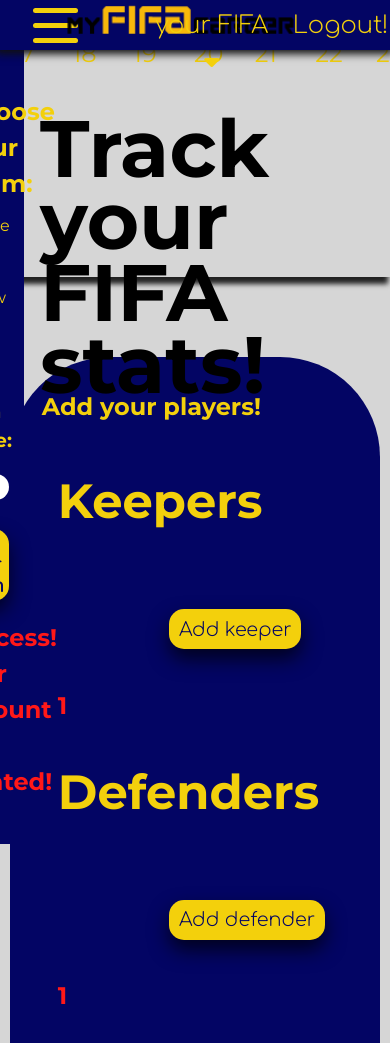
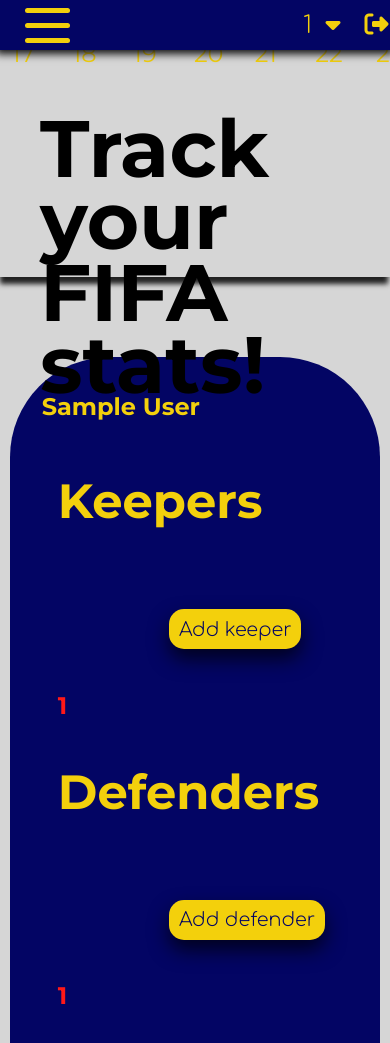
Before and after one commit to Symick/myFifaCareer, a PHP site: page /statstracker.php in a window 390 px wide. Shown: the top 1043 px of the page. Run offline with PHP 8.4, Linux system fonts and the light colour scheme; the visitor is signed in with stand-in values (Sample User, id 1); data that the repository does not hold is empty; some libraries are stand-ins or nearby versions.

Commit message:
changed sidebar and made nav-bar responsive

```diff
--- a/statstracker.php
+++ b/statstracker.php
@@ -59,19 +59,31 @@
       </div>
       <div class="logo">
         <a href="#top-window">
-            <img src="img/logo.png" alt="Logo MyFIFAcareer"/>
+            <img src="img/logo.png" alt="Logo MyFIFAcareer" data-always-visible="false"/>
         </a>
       </div>
       <nav class="nav-menu" data-nav-page="statstracker">
         <ul>
           <li>
             <a href="#" id="chooseYourFifa">
-                <span class="nav-link-text">Choose your FIFA</span>
+                <span class="nav-link-text">
+                    <?php
+                        if(!isset($currentFifaVersion)) {
+                            echo "choose your fifa";
+                        } else {
+                            echo $currentFifaVersion;
+                        }
+
+                    ?>
+                </span>
                 <i class="fa-solid fa-caret-down"></i>
             </a>
           </li>
           <li>
-            <a href="back-end/logout.php"> <i class="fas fa-sign-out-alt"></i> Logout!</a>
+            <a href="back-end/logout.php">
+                <i class="fas fa-sign-out-alt"></i>
+                <span class="logout-text">Logout!</span>
+            </a>
           </li>
         </ul>
       </nav>
@@ -195,7 +207,11 @@
                 }
             ?>
             <section class="main-player-display">
-                <h2 class="title main-player-display--title">Add your players!</h2>
+                <h2 class="title main-player-display--title">
+                    <?php
+                        echo $currentTeamName;
+                    ?>
+                </h2>
                 <div class="player-display">
                     <h2 class="position-group">Keepers</h2>
                     <div class="players-container">
--- a/styles/style.css
+++ b/styles/style.css
@@ -230,6 +230,9 @@
 	transform: scaleX(0);
 	transform-origin: left;
 }
+.nav-link-text {
+	margin-right: 0.5ch;
+}
 
 /*  ==========
     1.1.1 styling login-form
@@ -311,7 +314,7 @@
 	height: 50px;
 	display: flex;
 	align-items: center;
-	margin-left: 2em;
+	margin-left: 1.5em;
 	cursor: pointer;
 }
 .hamburger-menu--icon {
@@ -752,7 +755,7 @@
     -------------------*/
 .fifa-bar {
 	width: 100%;
-	height: 5vh;
+	height: 2.25rem;
 	background: #640305;
 	position: fixed;
 	z-index: 500;
@@ -791,17 +794,17 @@
 	height: 100vh;
 	min-width: 82px;
 	padding-inline: 0.5em;
-	padding-top: 50px;
-	width: 15vw;
+	padding-top: 60px;
+	width: 250px;
 	position: fixed;
 	z-index: 700;
-	left: -15vw;
+	left: -250px;
 	top: 0;
 	background: var(--primary-color);
 	color: var(--secondary-color);
 	display: flex;
 	flex-direction: column;
-	justify-content: space-around;
+	justify-content: space-between;
 	transition: left 300ms ease-out;
 }
 
@@ -1173,6 +1176,14 @@
 	styling for tablet viewport
 	============================
 */
+@media screen and (max-width: 1200px) {
+	.sidebar:not(.show):not(.show-immediately) + main {
+		animation: unset;
+	}
+	.sidebar.show + main {
+		animation: unset;
+	}
+}
 @media (max-width: 1000px) {
 	/* styling nav */
 	.header {
@@ -1312,6 +1323,16 @@
 		width: 100%;
 		margin: 0.5em 0;
 	}
+	/* ---------------------
+	styling statstracker page
+	------------------------
+	*/
+	.logout-text {
+		display: none;
+	}
+	[data-always-visible="false"] {
+		display: none;
+	}
 }
 @media screen and (max-width: 500px) {
 	.grid-container {
@@ -1377,12 +1398,12 @@
 		margin-left: 0;
 	}
 	to {
-		margin-left: 16vw;
+		margin-left: 260px;
 	}
 }
 @keyframes toRight {
 	from {
-		margin-left: 16vw;
+		margin-left: 260px;
 	}
 	to {
 		margin-left: 0;
```
Lines whose indentation alone changed are shown as unchanged.
